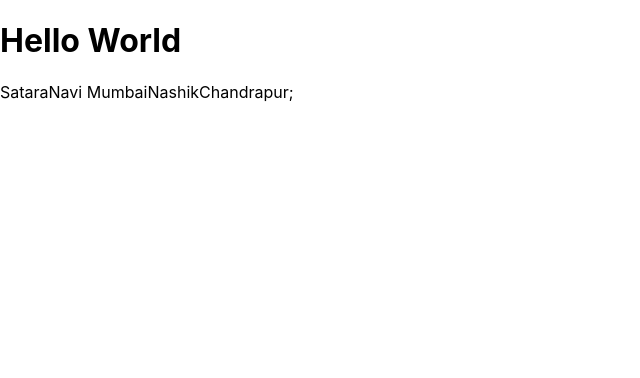
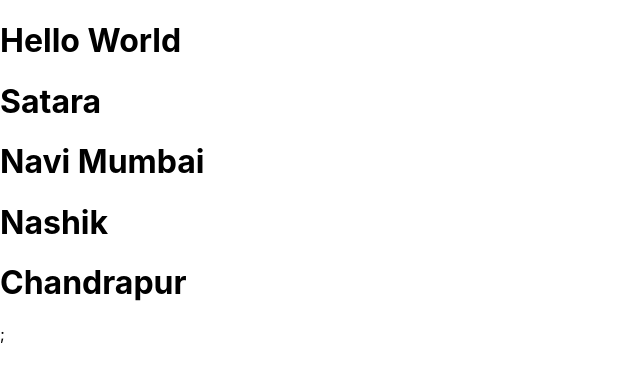
Before and after one commit to SuhasMadane/third-react-app, a React (Create React App) app: page / in a window 1280 px wide. Shown: the top 378 px of the page, without its empty margins (0-640 px from the left). Built offline with nearby package versions, Linux system fonts and the light colour scheme.

Commit message:
traverse using jsx

```diff
--- a/src/App.js
+++ b/src/App.js
@@ -10,5 +10,14 @@ export default App;
 //destructring
 function ListDemo() {
   let list = ["Satara", "Navi Mumbai", "Nashik", "Chandrapur"];
-  return <>{list.map((item) => item)};</>;
+  return (
+    <>
+      {list.map((item) => (
+        <>
+          <h1>{item}</h1>
+        </>
+      ))}
+      ;
+    </>
+  );
 }
```
